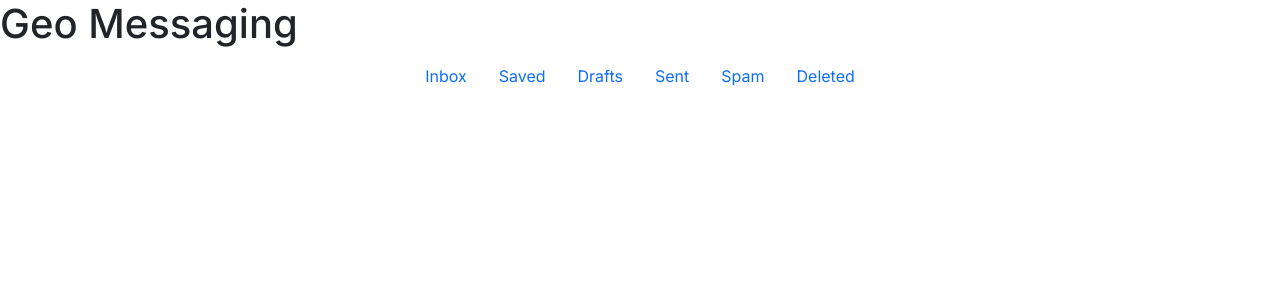
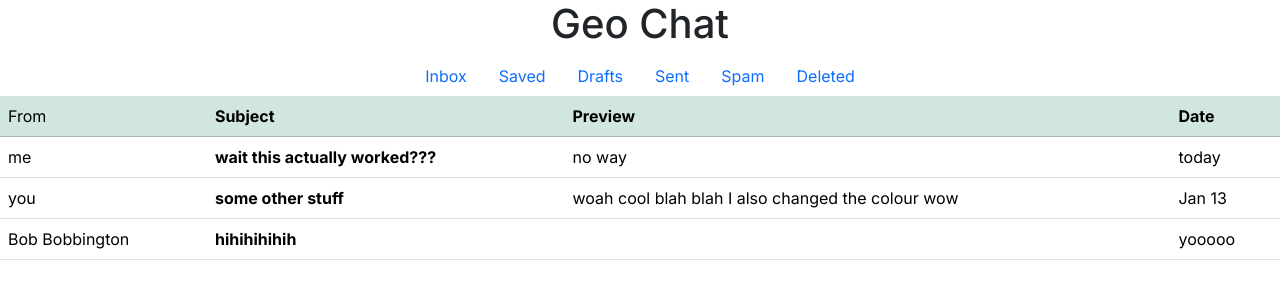
Before and after one commit to jqlliu/project-d, a Next.js app: page / in a window 1280 px wide. Shown: the top 300 px of the page. Built offline with nearby package versions, Linux system fonts and the light colour scheme.

Commit message:
home page mostly done?

```diff
--- a/app/page.tsx
+++ b/app/page.tsx
@@ -9,7 +9,7 @@ import { useState } from 'react';
 export default function Home() {
   return (
   <div>
-      <h1>Geo Messaging</h1>
+      <h1 align="center">Geo Chat</h1>
       <div>
           <nav className="nav justify-content-center">
             <a className="nav-link active" aria-current="page" href="#">Inbox</a>
@@ -19,6 +19,37 @@ export default function Home() {
             <a className="nav-link" href="#">Spam</a>
             <a className="nav-link" href="#">Deleted</a>
           </nav>
+          <div>
+            <table class="table">
+              <thead>
+                <tr class="table-success">
+                  <td scope="col">From</td>
+                  <th scope="col">Subject</th>
+                  <th scope="col">Preview</th>
+                  <th scope="col">Date</th>
+                </tr>
+              </thead>
+              <tbody>
+                <tr>
+                  <td scope="row">me</td>
+                  <th>wait this actually worked???</th>
+                  <td>no way</td>
+                  <td>today</td>
+                </tr>
+                <tr>
+                  <td scope="row">you</td>
+                  <th>some other stuff</th>
+                  <td>woah cool blah blah I also changed the colour wow</td>
+                  <td>Jan 13</td>
+                </tr>
+                <tr>
+                  <td scope="row">Bob Bobbington</td>
+                  <th colspan="2">hihihihihih</th>
+                  <td>yooooo</td>
+                </tr>
+              </tbody>
+            </table>
+          </div>
       </div>
   </div>
         )
```
